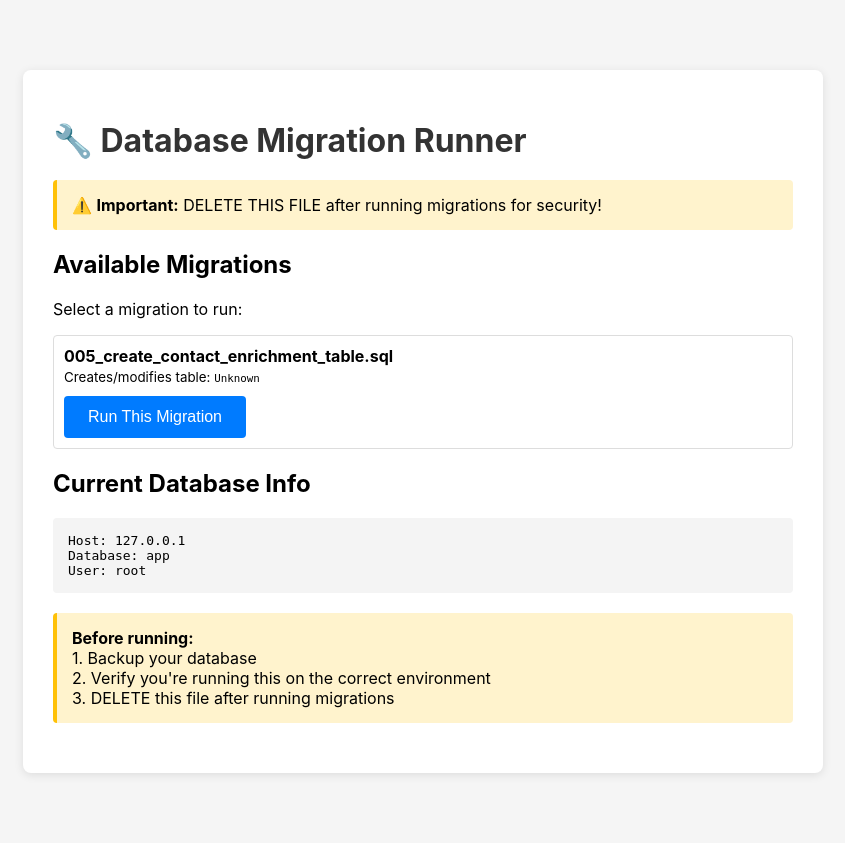
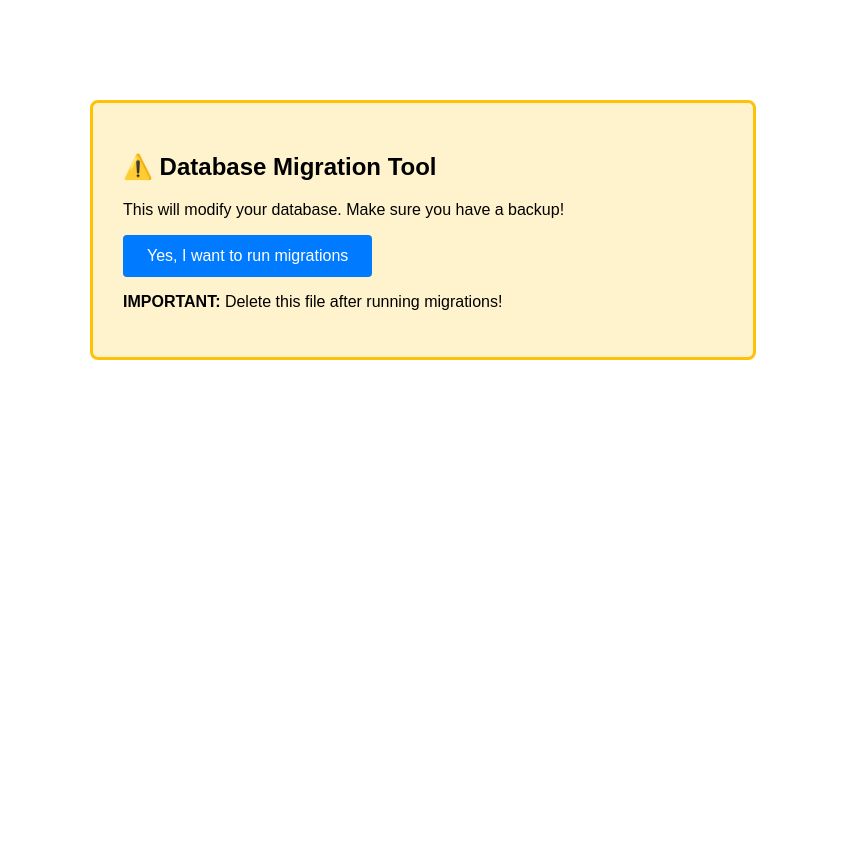
Before and after one commit to ChazBeck/networkemailtracker, a PHP site: page /networkemailtracking/migrate.php in a window 1280 px wide. Shown: the whole page, without its empty margins (217-1062 px from the left). After the commit the page ends 360 px from the top, so only its background shows below. Run offline with PHP 8.4, Linux system fonts and the light colour scheme.

Commit message:
Simplify migrate.php security for production access

```diff
--- a/migrate.php
+++ b/migrate.php
@@ -11,13 +11,17 @@ require_once __DIR__ . '/vendor/autoload.php';
 $dotenv = Dotenv\Dotenv::createImmutable(__DIR__);
 $dotenv->load();
 
-// Security: Only allow access from localhost or with a secret key
-$secretKey = $_ENV['MIGRATION_SECRET'] ?? 'change-this-secret-key';
-$providedKey = $_GET['key'] ?? '';
+// Security: Simple confirmation to prevent accidental access
+$confirmed = $_GET['confirm'] ?? '';
 
-if ($_SERVER['REMOTE_ADDR'] !== '127.0.0.1' && $providedKey !== $secretKey) {
-    http_response_code(403);
-    die('Access denied. Run from localhost or provide correct key parameter.');
+if ($confirmed !== 'yes' && !isset($_POST['run_migration'])) {
+    echo '<div style="font-family: Arial; max-width: 600px; margin: 100px auto; padding: 30px; border: 3px solid #ffc107; border-radius: 8px; background: #fff3cd;">';
+    echo '<h2>⚠️ Database Migration Tool</h2>';
+    echo '<p>This will modify your database. Make sure you have a backup!</p>';
+    echo '<p><a href="?confirm=yes" style="background: #007bff; color: white; padding: 12px 24px; text-decoration: none; border-radius: 4px; display: inline-block;">Yes, I want to run migrations</a></p>';
+    echo '<p><strong>IMPORTANT:</strong> Delete this file after running migrations!</p>';
+    echo '</div>';
+    exit;
 }
 
 ?>
```
